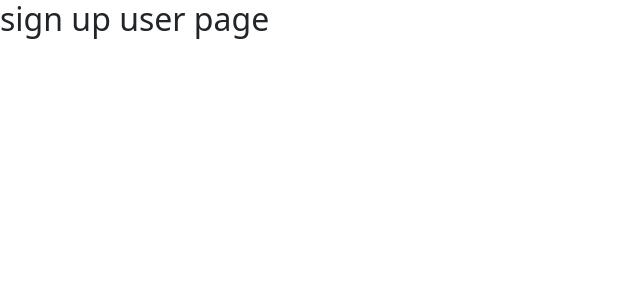
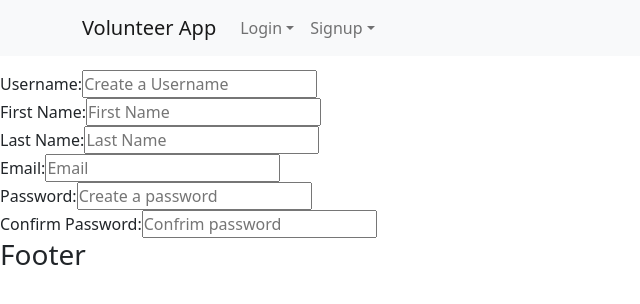
Before and after one commit to ImmanuelCurrah/VolunteerApp, a React (Create React App) app in the folder client/: page /sign-up-user in a window 1280 px wide. Shown: the top 304 px of the page, without its empty margins (0-640 px from the left). Built offline with nearby package versions, Linux system fonts and the light colour scheme.

Commit message:
changed something

```diff
--- a/client/src/App.js
+++ b/client/src/App.js
@@ -3,6 +3,8 @@ import "./App.css";
 import HomePage from "./screens/homePage/HomePage";
 import { Routes, Route } from "react-router-dom";
 import CreatePost from "./screens/createPostPage/CreatePost";
+import SignUpBusiness from "./screens/signUpPage/SignUpBusiness";
+import SignUpUser from "./screens/signUpPage/SignUpUser";
 
 function App() {
   return (
@@ -11,11 +13,8 @@ function App() {
         <Route path="/" element={<HomePage />} />
         <Route path="/login-user" element={<h2>login user page</h2>} />
         <Route path="/login-business" element={<h2>login business page</h2>} />
-        <Route path="/sign-up-user" element={<h2>sign up user page</h2>} />
-        <Route
-          path="/sign-up-business"
-          element={<h2>sign up business page</h2>}
-        />
+        <Route path="/sign-up-user" element={<SignUpUser />} />
+        <Route path="/sign-up-business" element={<SignUpBusiness />} />
         <Route path="/contact-us" element={<h2>contact us page</h2>} />
         <Route path="/about-us" element={<h2>about us page</h2>} />
         <Route path="/account" element={<h2>account page</h2>} />
--- a/client/src/screens/ContactPage/Contact.jsx
+++ b/client/src/screens/ContactPage/Contact.jsx
@@ -0,0 +1,5 @@
+import React from "react";
+
+export default function Contact() {
+  return <form></form>;
+}
```
Also changed, not shown: client/src/components/Forms/signUpForm/userSignUp/UserSignUpForm.jsx (+7 -10 lines), client/src/components/Forms/contactForm/ContactForm.jsx (added).
